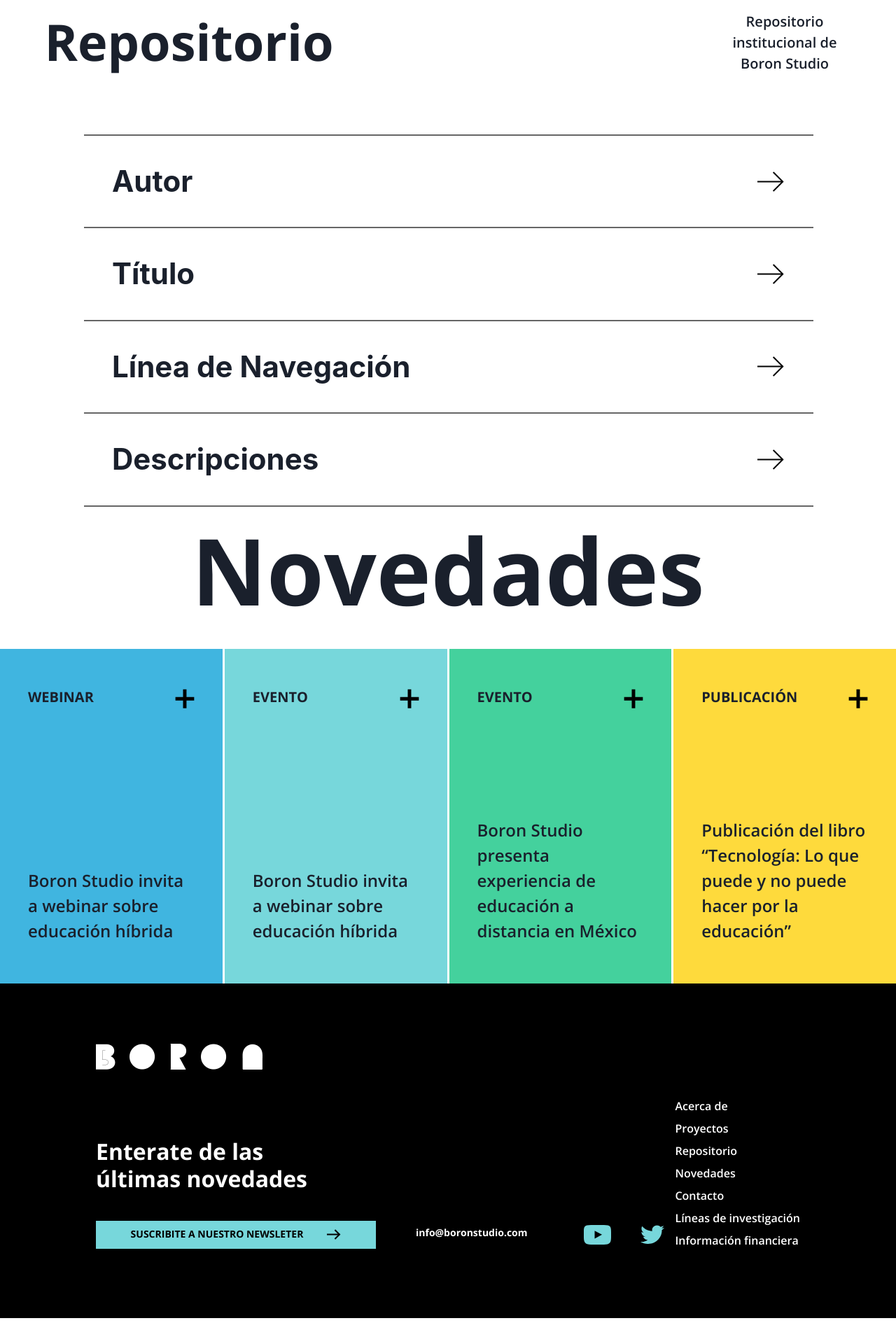
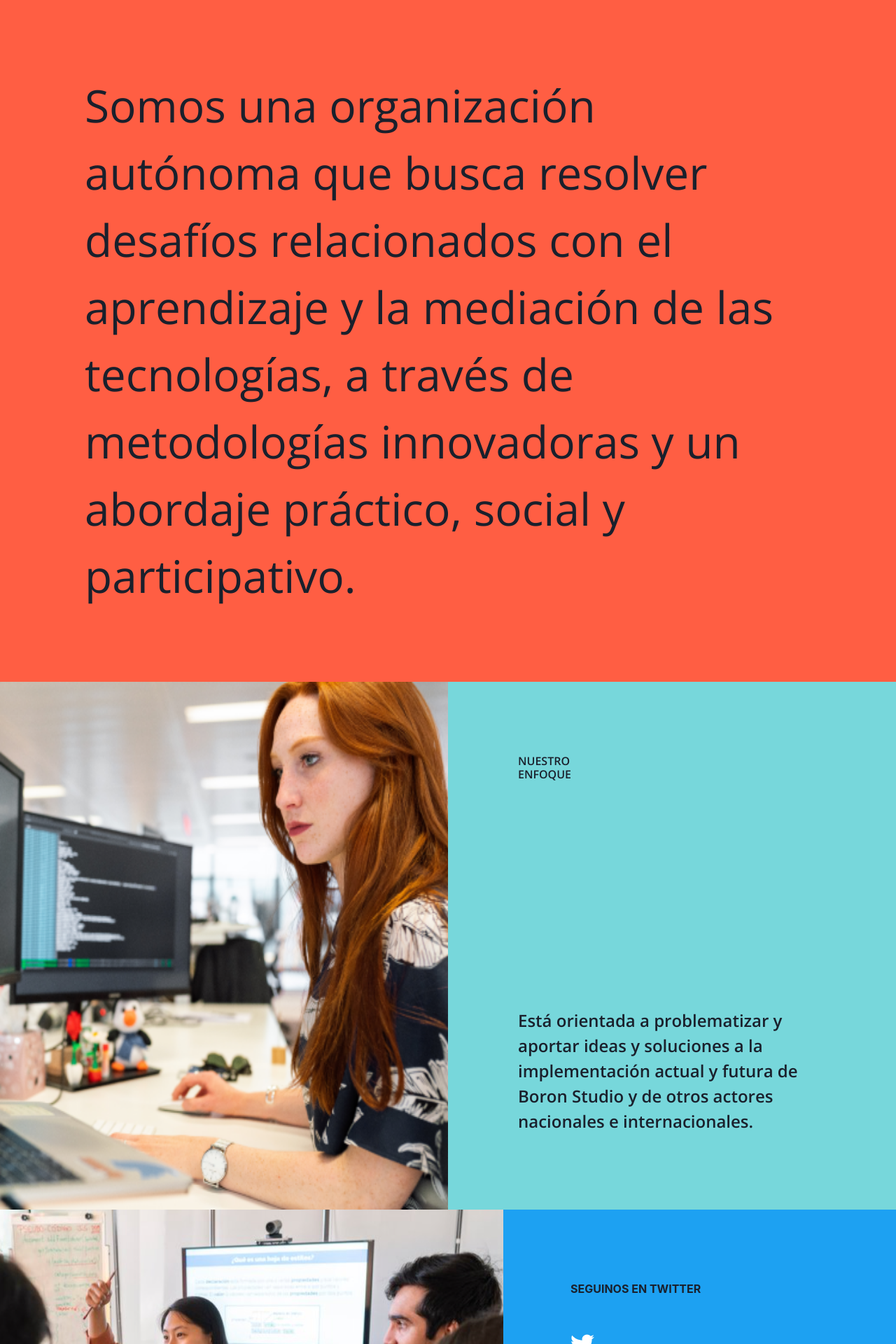
Before and after one commit to Guilleto98/Desafio-Boron, a React (Create React App) app: page / in a window 1280 px wide. Shown: the top 1920 px of the page at 70% size. Before the commit the page ends 1883 px from the top, so only its background shows below. Built offline with nearby package versions, Linux system fonts and the light colour scheme.

Commit message:
AboutUs component was created

```diff
--- a/src/App.tsx
+++ b/src/App.tsx
@@ -4,10 +4,16 @@
 import "./assets/fonts/fonts.css";
 import Footer from "./components/Footer/Footer";
 import Repo from "./components/Repo/Repo";
+import TwContainer from "./components/TwContainer/TwContainer";
+import FocusingContainer from "./components/FocusingContainer/FocusingContainer";
+import AboutUs from "./components/AboutUs/AboutUs";
 
 export const App = () => (
   <ChakraProvider theme={theme}>
     <Box textAlign="center" fontSize="xl">
+      <AboutUs/>
+      <FocusingContainer/>
+      <TwContainer/>
       <Repo/>
       <News />
       <Footer />
--- a/src/assets/fonts/fonts.css
+++ b/src/assets/fonts/fonts.css
@@ -8,3 +8,9 @@
 	font-weight: 700;
 	src: url('./OpenSans-Bold.ttf');
 }
+
+@font-face{
+	font-family: 'OpenSans-regular';
+	font-weight: 400;
+	src: url('./OpenSans-Regular.ttf')
+}
--- /dev/null
+++ b/src/components/AboutUs/AboutUs.tsx
@@ -0,0 +1,21 @@
+import { Flex, Text } from '@chakra-ui/react';
+
+const AboutUs = ()=>{
+    return(
+        <Flex
+        bg='#FF5E43'
+        px={{base:'30', lg:'121'}}
+        py={{base:'36px', lg:'103px'}}>
+            <Text
+            fontFamily='OpenSans-regular'
+            textAlign='start'
+            fontSize={{base:'24px', lg:'64px'}}>
+            Somos una organización autónoma que busca resolver desafíos
+            relacionados con el aprendizaje y la mediación de las tecnologías,
+            a través de metodologías innovadoras y un abordaje práctico, social y participativo.
+            </Text>
+        </Flex>
+    )
+}
+
+export default AboutUs;
--- /dev/null
+++ b/src/components/FocusingContainer/FocusingContainer.tsx
@@ -0,0 +1,54 @@
+import {
+    Heading,
+    Image,
+    Flex,
+    Text,
+} from '@chakra-ui/react';
+
+import img from '../../assets/images/newsImg/image-6.png'
+const FocusingContainer = ()=>{
+    return(
+        <Flex
+        bg='#77D7DB'
+        flexDirection={{base:'column-reverse', lg:'row'}}
+        >
+            <Image
+            w='full'
+            src={img}
+            />
+            <Flex
+            flexDirection='column'
+            width='full'
+            /* paddingTop={{base:'49px', lg:'104px'}}
+            paddingLeft={{base:'30', lg:'100px'}}
+            paddingRight={{base:'30', lg:'89px'}} */
+            >
+                <Heading
+                    as='h4'
+                    fontFamily='OpenSans-semi'
+                    textAlign='start'
+                    paddingTop={{base:'49px', lg:'104px'}}
+                    paddingLeft={{base:'30', lg:'100px'}}
+                    paddingRight={{base:'168px', lg:'418px'}}
+                    marginBottom={{base:'154px', lg:'324px'}}
+                    fontSize={{ base: "14px", lg: "16px" }}
+                    >
+                    NUESTRO ENFOQUE
+                </Heading>
+                <Text
+                fontSize='24px'
+                fontFamily={'OpenSans-semi'}
+                textAlign='start'
+                paddingLeft={{base:'30', lg:'100px'}}
+                paddingRight={{base:'30px', lg:'89px'}}
+                marginBottom={{base:'48px', lg:'108px'}}
+                >
+                Está orientada a problematizar y aportar ideas y soluciones a la implementación actual
+                y futura de Boron Studio y de otros actores nacionales e internacionales.
+                </Text>
+            </Flex>
+        </Flex>
+    )
+}
+
+export default FocusingContainer;
--- a/src/components/Repo/Repo.tsx
+++ b/src/components/Repo/Repo.tsx
@@ -22,6 +22,7 @@
         justifyContent='center'
         alignItems='center'
         flexDirection='column'
+        paddingTop={{base:'160px', lg:'60px'}}
         >
             <Flex
             w={{base:'318px', lg:'1200px'}}
@@ -39,13 +40,12 @@
                     </Heading>
                 </Box>
                 <Spacer />
-                <Box p='4'>
-                    <Box
+                <Box
                     w={{base:'318px', lg:'206px'}}
-                    fontFamily="OpenSans-semi">
+                    fontFamily="OpenSans-semi"
+                >
                         Repositorio institucional
                         de Boron Studio
-                    </Box>
                 </Box>
             </Flex>
             <Flex
--- a/src/components/TwContainer/TwContainer.tsx
+++ b/src/components/TwContainer/TwContainer.tsx
@@ -1,11 +1,18 @@
-import { Flex } from "@chakra-ui/react"
+import {
+    Flex,
+    Image
+} from "@chakra-ui/react"
+import img from '../../assets/images/newsImg/image-5.png'
 import Twitter from "../Twitter/Twitter"
 
 const TwContainer = ()=>{
     return(
         <Flex
-        flexDirection={{base:'column'}}>
-
+        flexDirection={{base:'column-reverse', lg:'row'}}>
+        <Image
+        w='full'
+        src={img}
+        />
         <Twitter/>
         </Flex>
     )
--- a/src/components/Twitter/Twitter.tsx
+++ b/src/components/Twitter/Twitter.tsx
@@ -19,8 +19,7 @@
         <Flex
             w='full'
             bg='#1DA1F2'
-            /* alignItems='center'
-            justifyContent='center' */
+            paddingTop='104px'
             flexDirection='column'>
             <Flex
             alignItems='flex-start'
@@ -29,7 +28,6 @@
             >
                 <Heading
                     as='h4'
-                    /* w={{base:'208px',lg:'238px'}} */
                     fontSize={{ base: "14px", lg: "16px" }}
                     marginBottom={{ base: "19px", lg: "54px" }}
                     >
```
Also changed, not shown: src/assets/images/newsImg/image-5.png (renamed from src/components/TwContainer/Img/Image-1.png), src/assets/images/newsImg/image-6.png (added).
